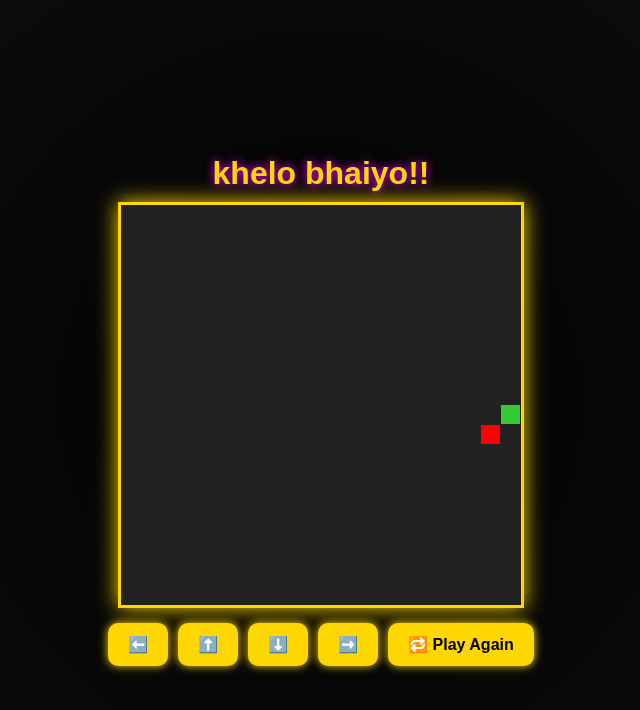
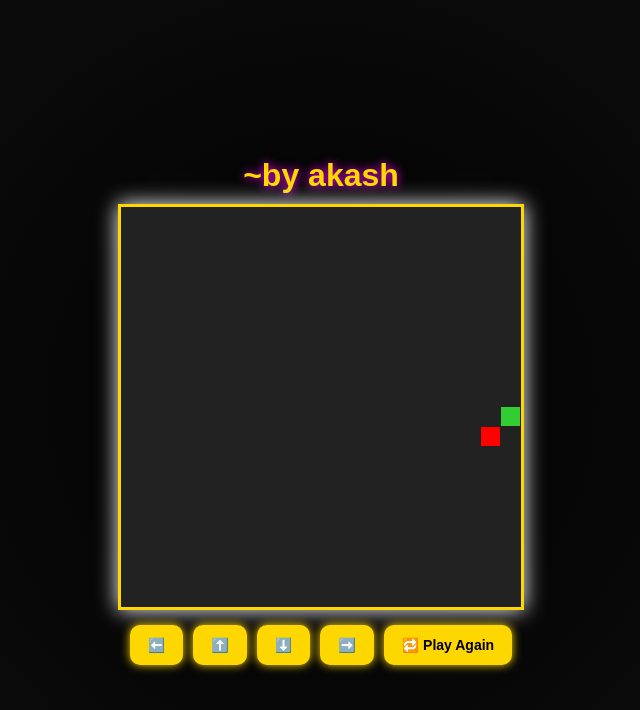
Before and after one commit to Hello12-ship/Snake.gam, a plain HTML site: page index.html in a window 1280 px wide. Shown: the whole page, without its empty margins (319-959 px from the left). Drawn offline with Linux system fonts and the light colour scheme.

Commit message:
Update title and styles in index.html

```diff
--- a/index.html
+++ b/index.html
@@ -3,7 +3,7 @@
 <head>
   <meta charset="UTF-8" />
   <meta name="viewport" content="width=device-width, initial-scale=1.0" />
-  <title>Akash Snake Game 🐍</title>
+  <title>Akash_game</title>
   <style>
     body {
       margin: 0;
@@ -27,7 +27,7 @@
     canvas {
       background: #222;
       border: 3px solid gold;
-      box-shadow: 0 0 20px gold;
+      box-shadow: 0 0 20px white;
     }
 
     .controls {
@@ -41,9 +41,9 @@
     button {
       background: gold;
       border: none;
-      padding: 12px 20px;
+      padding: 12px 18px;
       border-radius: 10px;
-      font-size: 16px;
+      font-size: 14px;
       font-weight: bold;
       color: black;
       box-shadow: 0 0 10px gold;
@@ -58,7 +58,7 @@
 </head>
 <body>
   <audio id="bg-music" src="music.mp3" autoplay loop></audio>
-  <h1>khelo bhaiyo!!</h1></h1>
+  <h1>~by akash </h1></h1>
   <canvas id="game" width="400" height="400"></canvas>
 
   <div class="controls">
```
